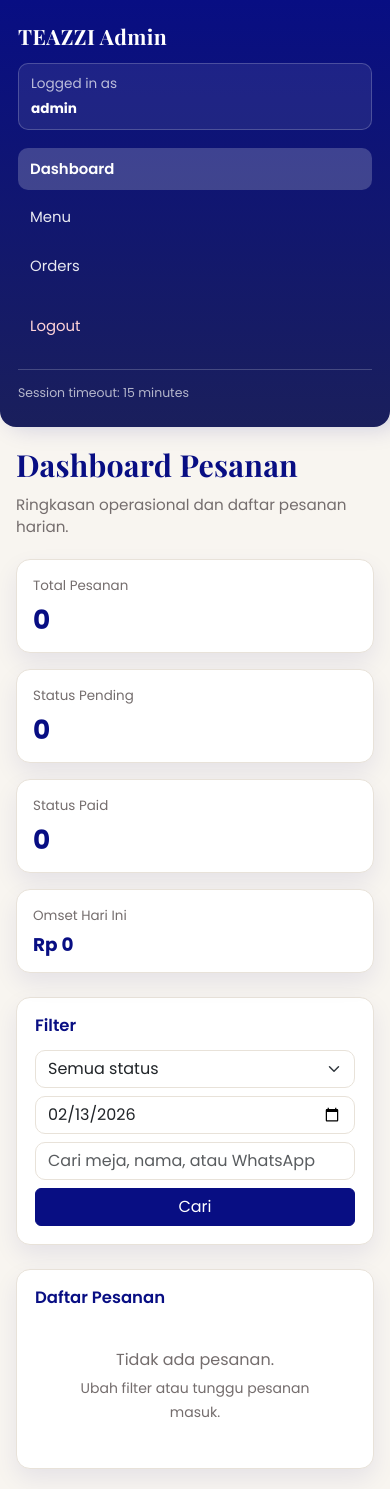
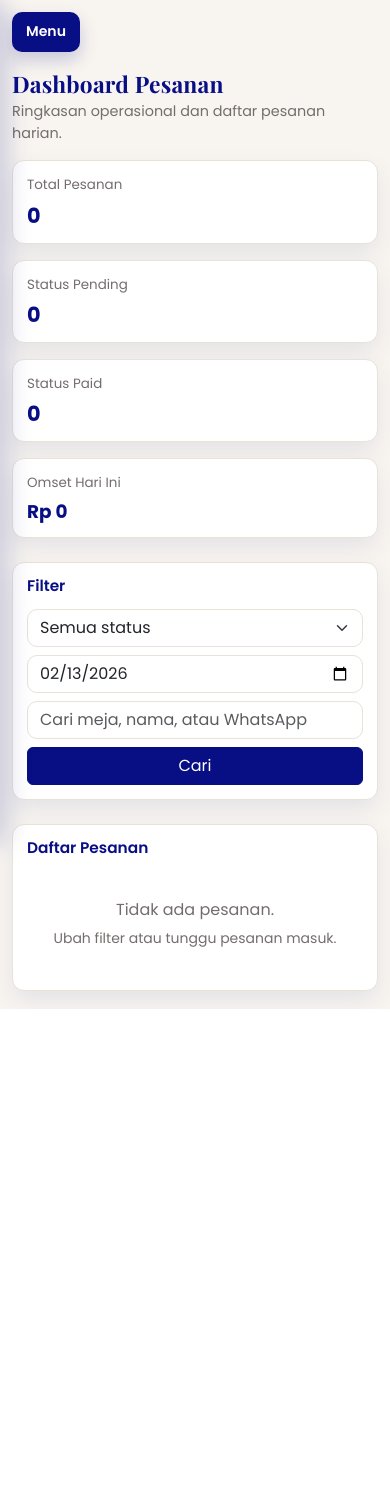
Before and after one commit to SafinNurImantoro/BarcodeMenu, a PHP site: page /BARCODEMENU/dashboard.php in a window 390 px wide. After the commit the page ends 1009 px from the top, so only its background shows below. Run offline with PHP 8.4, Linux system fonts and the light colour scheme; a user stored in the database is signed in; data that the repository does not hold is empty.

Commit message:
menambahkan responsif untuk semua device pada bagian admin dashboard

```diff
--- a/admin_login.php
+++ b/admin_login.php
@@ -5,7 +5,7 @@
     <meta name="viewport" content="width=device-width, initial-scale=1.0">
     <title>Admin Login - TEAZZI</title>
     <link href="https://cdn.jsdelivr.net/npm/bootstrap@5.3.3/dist/css/bootstrap.min.css" rel="stylesheet">
-    <link rel="stylesheet" href="assets/css/admin-minimal.css">
+    <link rel="stylesheet" href="assets/css/admin-minimal.css?v=20260213a">
 </head>
 <body class="login-page">
     <?php
--- a/assets/css/admin-minimal.css
+++ b/assets/css/admin-minimal.css
@@ -27,6 +27,14 @@ body {
   background: var(--teazzi-cream);
   color: var(--text-main);
   font-family: 'Poppins', sans-serif;
+}
+
+.mobile-sidebar-toggle {
+  display: none;
+}
+
+.sidebar-overlay {
+  display: none;
 }
 
 .admin-sidebar {
@@ -216,6 +224,7 @@ body {
 
 .table {
   margin-bottom: 0;
+  min-width: 760px;
 }
 
 .table thead th {
@@ -253,17 +262,109 @@ body {
   border-color: var(--teazzi-blue);
 }
 
-@media (max-width: 991.98px) {
+@media (max-width: 1199.98px) {
+  .mobile-sidebar-toggle {
+    display: inline-flex;
+    position: fixed;
+    top: 12px;
+    left: 12px;
+    z-index: 1041;
+    align-items: center;
+    justify-content: center;
+    min-height: 40px;
+    padding: 8px 14px;
+    border: 0;
+    border-radius: 10px;
+    background: var(--teazzi-blue);
+    color: #fff;
+    font-weight: 600;
+    font-size: 0.88rem;
+    box-shadow: 0 8px 18px rgba(8, 14, 131, 0.2);
+  }
+
+  .sidebar-overlay {
+    display: block;
+    position: fixed;
+    inset: 0;
+    background: rgba(9, 14, 65, 0.35);
+    opacity: 0;
+    visibility: hidden;
+    transition: opacity 0.2s ease, visibility 0.2s ease;
+    z-index: 1038;
+  }
+
   .admin-sidebar {
-    position: static;
-    width: 100%;
-    height: auto;
-    border-radius: 0 0 16px 16px;
+    position: fixed;
+    top: 0;
+    left: 0;
+    width: min(280px, 82vw);
+    height: 100vh;
+    border-radius: 0 16px 16px 0;
+    transform: translateX(-100%);
+    transition: transform 0.22s ease;
+    z-index: 1040;
   }
 
   .main-content {
     margin-left: 0;
-    padding: 20px 16px;
+    padding: 70px 16px 18px;
+  }
+
+  body.sidebar-open .admin-sidebar {
+    transform: translateX(0);
+  }
+
+  body.sidebar-open .sidebar-overlay {
+    opacity: 1;
+    visibility: visible;
+  }
+}
+
+@media (max-width: 767.98px) {
+  .page-title {
+    font-size: 1.42rem;
+    margin-bottom: 12px;
+  }
+
+  .page-subtitle {
+    font-size: 0.9rem;
+    margin-bottom: 16px;
+  }
+
+  .surface-card,
+  .stat-card {
+    border-radius: 12px;
+    padding: 14px;
+  }
+
+  .stat-value {
+    font-size: 1.3rem;
+  }
+
+  .table th,
+  .table td {
+    font-size: 0.88rem;
+    padding: 0.6rem 0.55rem;
+  }
+
+  .pagination {
+    flex-wrap: wrap;
+    gap: 6px;
+  }
+
+  .pagination .page-link {
+    border-radius: 8px;
+  }
+}
+
+@media (max-width: 575.98px) {
+  .main-content {
+    padding-left: 12px;
+    padding-right: 12px;
+  }
+
+  .section-title {
+    font-size: 0.96rem;
   }
 }
 
--- a/dashboard.php
+++ b/dashboard.php
@@ -86,7 +86,7 @@ if (!empty($params)) {
     <meta name="viewport" content="width=device-width, initial-scale=1.0">
     <title>Dashboard - TEAZZI Admin</title>
     <link href="https://cdn.jsdelivr.net/npm/bootstrap@5.3.3/dist/css/bootstrap.min.css" rel="stylesheet">
-    <link rel="stylesheet" href="assets/css/admin-minimal.css">
+    <link rel="stylesheet" href="assets/css/admin-minimal.css?v=20260213a">
 </head>
 <body>
 
--- a/orders.php
+++ b/orders.php
@@ -126,7 +126,7 @@ $total_pages = ceil($total / $limit);
     <meta name="viewport" content="width=device-width, initial-scale=1.0">
     <title>Orders - TEAZZI Admin</title>
     <link href="https://cdn.jsdelivr.net/npm/bootstrap@5.3.3/dist/css/bootstrap.min.css" rel="stylesheet">
-    <link rel="stylesheet" href="assets/css/admin-minimal.css">
+    <link rel="stylesheet" href="assets/css/admin-minimal.css?v=20260213a">
 </head>
 <body>
 
--- a/sidebar.php
+++ b/sidebar.php
@@ -5,6 +5,12 @@ if (!function_exists('isAdminLoggedIn')) {
 }
 $current_page = basename($_SERVER['PHP_SELF']);
 ?>
+
+<button type="button" class="mobile-sidebar-toggle" id="mobileSidebarToggle" aria-label="Buka menu admin">
+  Menu
+</button>
+
+<div class="sidebar-overlay" id="sidebarOverlay" aria-hidden="true"></div>
 
 <aside class="admin-sidebar">
   <h4 class="sidebar-brand">TEAZZI Admin</h4>
@@ -31,3 +37,44 @@ $current_page = basename($_SERVER['PHP_SELF']);
     Session timeout: 15 minutes
   </div>
 </aside>
+
+<script>
+(() => {
+  const toggleButton = document.getElementById('mobileSidebarToggle');
+  const overlay = document.getElementById('sidebarOverlay');
+
+  if (!toggleButton || !overlay) return;
+
+  const closeSidebar = () => {
+    document.body.classList.remove('sidebar-open');
+    toggleButton.setAttribute('aria-expanded', 'false');
+  };
+
+  const openSidebar = () => {
+    document.body.classList.add('sidebar-open');
+    toggleButton.setAttribute('aria-expanded', 'true');
+  };
+
+  toggleButton.addEventListener('click', () => {
+    if (document.body.classList.contains('sidebar-open')) {
+      closeSidebar();
+    } else {
+      openSidebar();
+    }
+  });
+
+  overlay.addEventListener('click', closeSidebar);
+
+  document.addEventListener('keydown', (event) => {
+    if (event.key === 'Escape') {
+      closeSidebar();
+    }
+  });
+
+  window.addEventListener('resize', () => {
+    if (window.innerWidth > 1199) {
+      closeSidebar();
+    }
+  });
+})();
+</script>
```
Also changed, not shown: menu.php (+18 -1 lines).
